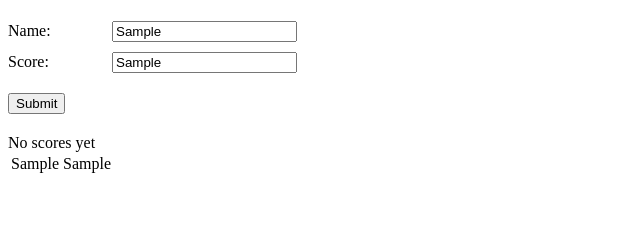
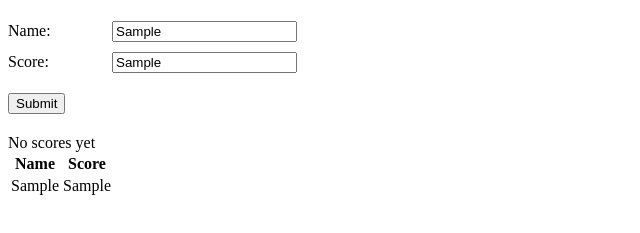
Before and after one commit to acciojob/game-high-scores-Mazhar-54321, a website: page main.html in a window 1280 px wide. Both pictures are taken after typing "Sample", "Sample" into the empty fields and a click on the button "Submit". Shown: the part 79-312 px from the top of the page, without its empty margins (0-640 px from the left). Drawn offline with Linux system fonts and the light colour scheme.

Commit message:
created a submission

```diff
--- a/main.html
+++ b/main.html
@@ -18,7 +18,10 @@
       <table>
 
         <tbody class="tbody">
-
+          <tr>
+            <th>Name</th>
+            <th>Score</th>
+          </tr>
         </tbody>
       </table>
     </div>
--- a/script.js
+++ b/script.js
@@ -19,7 +19,7 @@ function showScores() {
   // complete the code
   console.log("show scoers...")
   //scores.textContent="";
-  tbody.innerHTML +=`
+  table.innerHTML +=`
   <tr>
   <td>${nameInput.value.trim()}</td>
   <td>${scoreInput.value.trim()}</td>
@@ -43,7 +43,7 @@ if(!scores){
   <td>${el[0]}</td>
   <td>${el[1]}</td></tr>`
  })
- tbody.innerHTML+=data
+ table.innerHTML+=data
 }
 form.addEventListener("submit",function(event){
   event.preventDefault();
```
